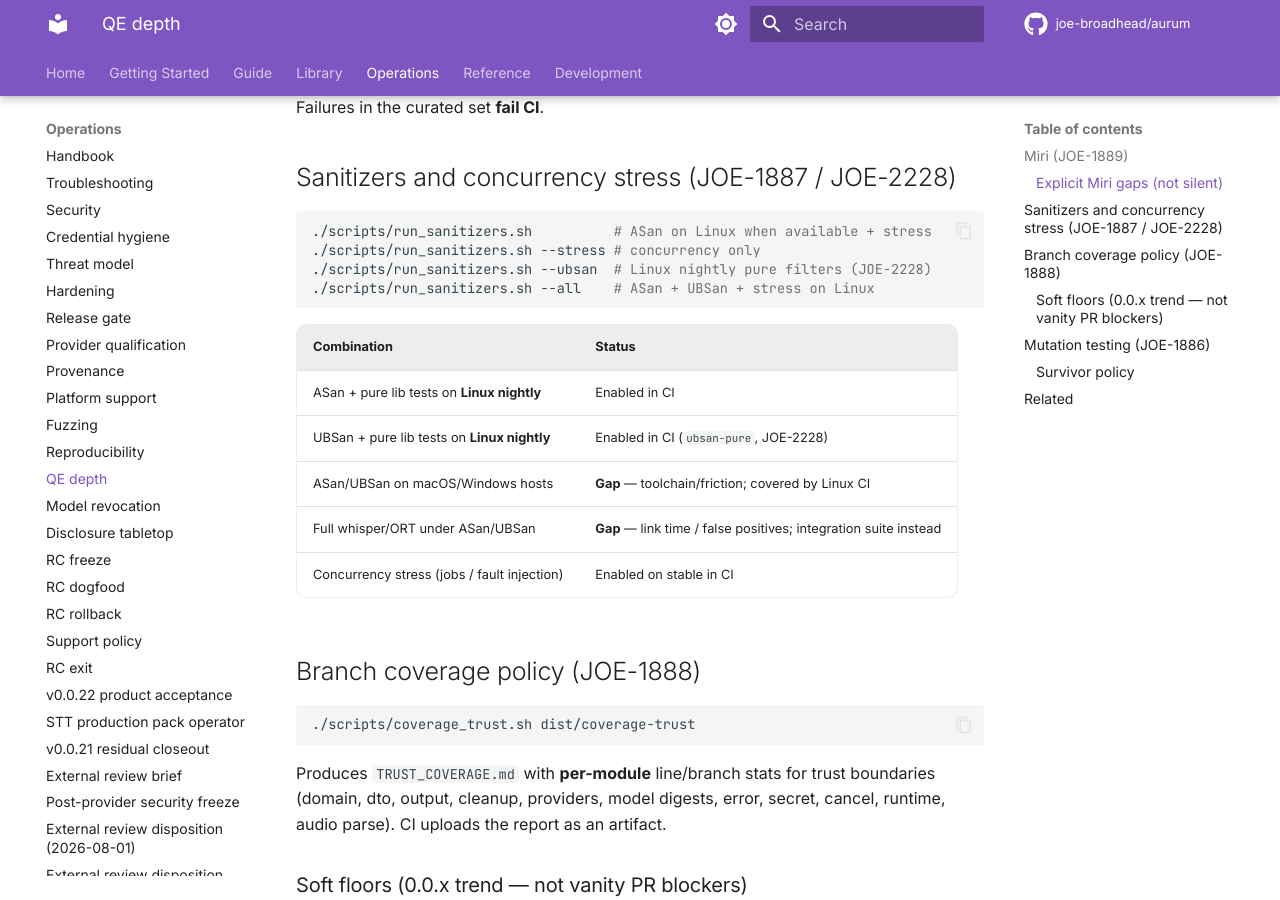
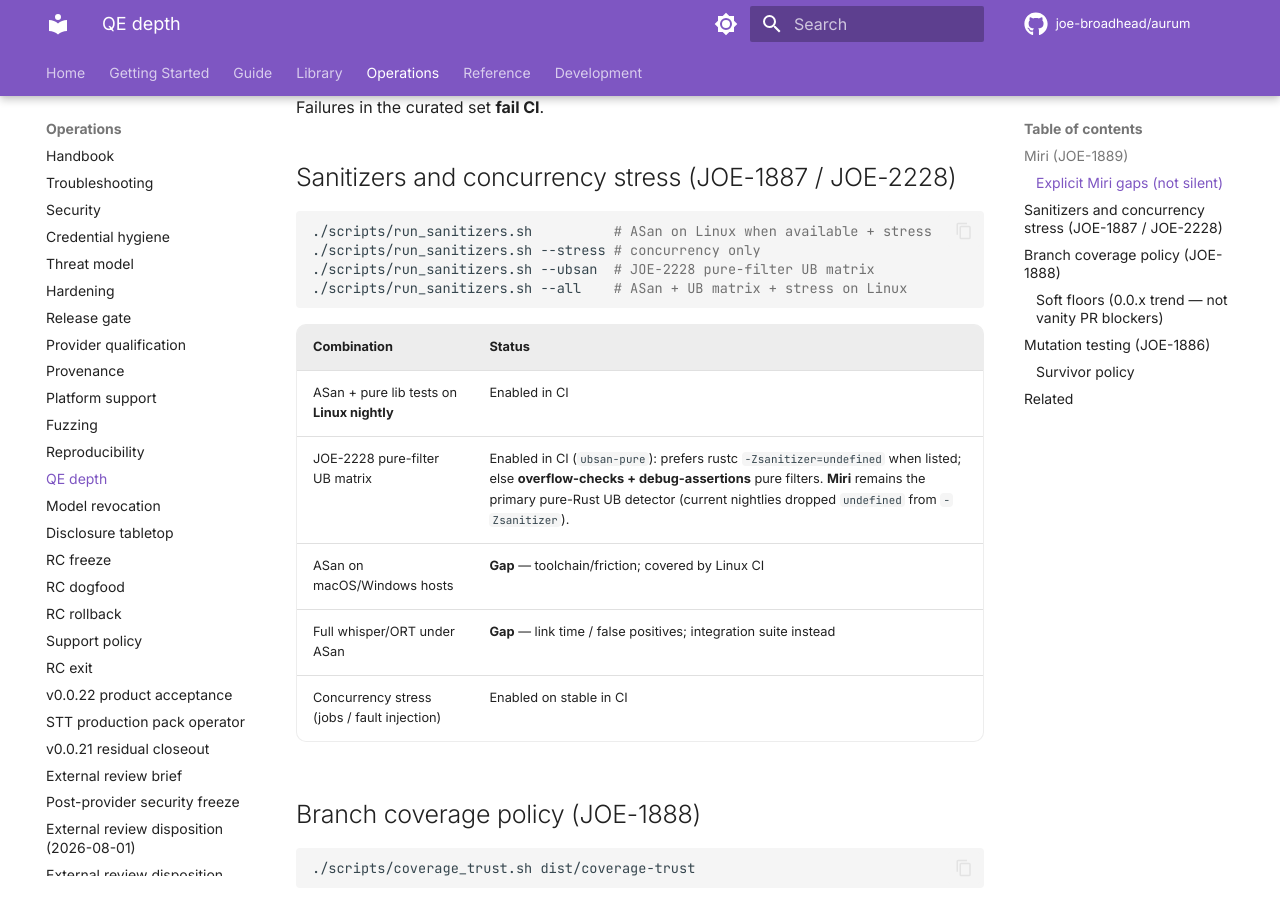
Before and after one commit to joe-broadhead/aurum, an MkDocs documentation site: the page built from docs/operations/qe-depth.md, in a window 1280 px wide and 900 px high, scrolled down 1358 px. Built offline with MkDocs 1.6.1 and Material for MkDocs 9.7.7, drawn with Linux system fonts in a browser that asks for light colours; comment, search, counter and statistics services are not loaded.

Commit message:
fix(qe): adapt JOE-2228 pure-filter UB matrix to nightlies without undefined sanitizer
Current rustc nightlies no longer accept -Zsanitizer=undefined. Probe for
support, fall back to fail-closed overflow-checks + debug-assertions pure
filters, and document that Miri remains the primary pure-Rust UB detector.

````diff
--- a/docs/operations/qe-depth.md
+++ b/docs/operations/qe-depth.md
@@ -42,16 +42,16 @@ Failures in the curated set **fail CI**.
 ```bash
 ./scripts/run_sanitizers.sh          # ASan on Linux when available + stress
 ./scripts/run_sanitizers.sh --stress # concurrency only
-./scripts/run_sanitizers.sh --ubsan  # Linux nightly pure filters (JOE-2228)
-./scripts/run_sanitizers.sh --all    # ASan + UBSan + stress on Linux
+./scripts/run_sanitizers.sh --ubsan  # JOE-2228 pure-filter UB matrix
+./scripts/run_sanitizers.sh --all    # ASan + UB matrix + stress on Linux
 ```
 
 | Combination | Status |
 |-------------|--------|
 | ASan + pure lib tests on **Linux nightly** | Enabled in CI |
-| UBSan + pure lib tests on **Linux nightly** | Enabled in CI (`ubsan-pure`, JOE-2228) |
-| ASan/UBSan on macOS/Windows hosts | **Gap** — toolchain/friction; covered by Linux CI |
-| Full whisper/ORT under ASan/UBSan | **Gap** — link time / false positives; integration suite instead |
+| JOE-2228 pure-filter UB matrix | Enabled in CI (`ubsan-pure`): prefers rustc `-Zsanitizer=undefined` when listed; else **overflow-checks + debug-assertions** pure filters. **Miri** remains the primary pure-Rust UB detector (current nightlies dropped `undefined` from `-Zsanitizer`). |
+| ASan on macOS/Windows hosts | **Gap** — toolchain/friction; covered by Linux CI |
+| Full whisper/ORT under ASan | **Gap** — link time / false positives; integration suite instead |
 | Concurrency stress (jobs / fault injection) | Enabled on stable in CI |
 
 ## Branch coverage policy (JOE-1888)
````
Also changed, not shown: 2 other files.
